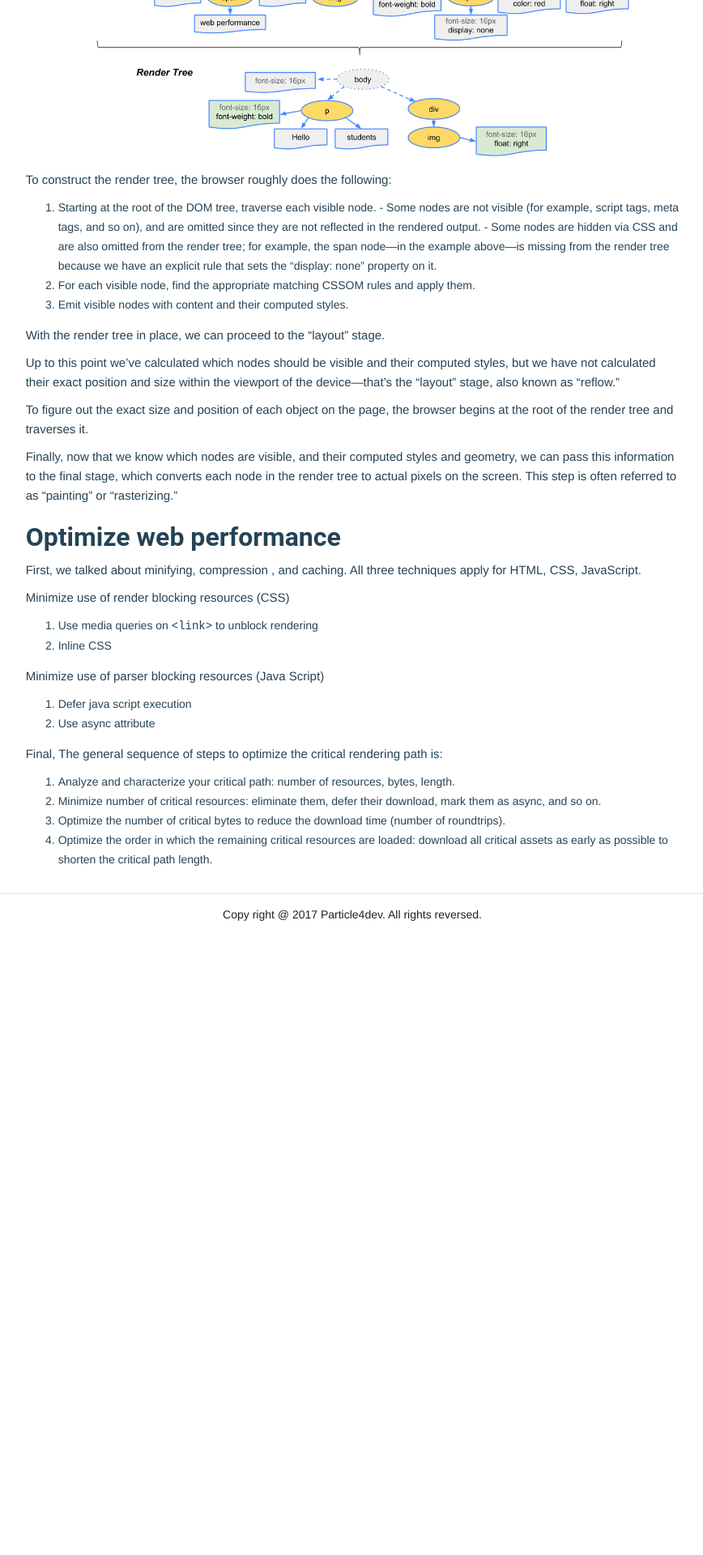
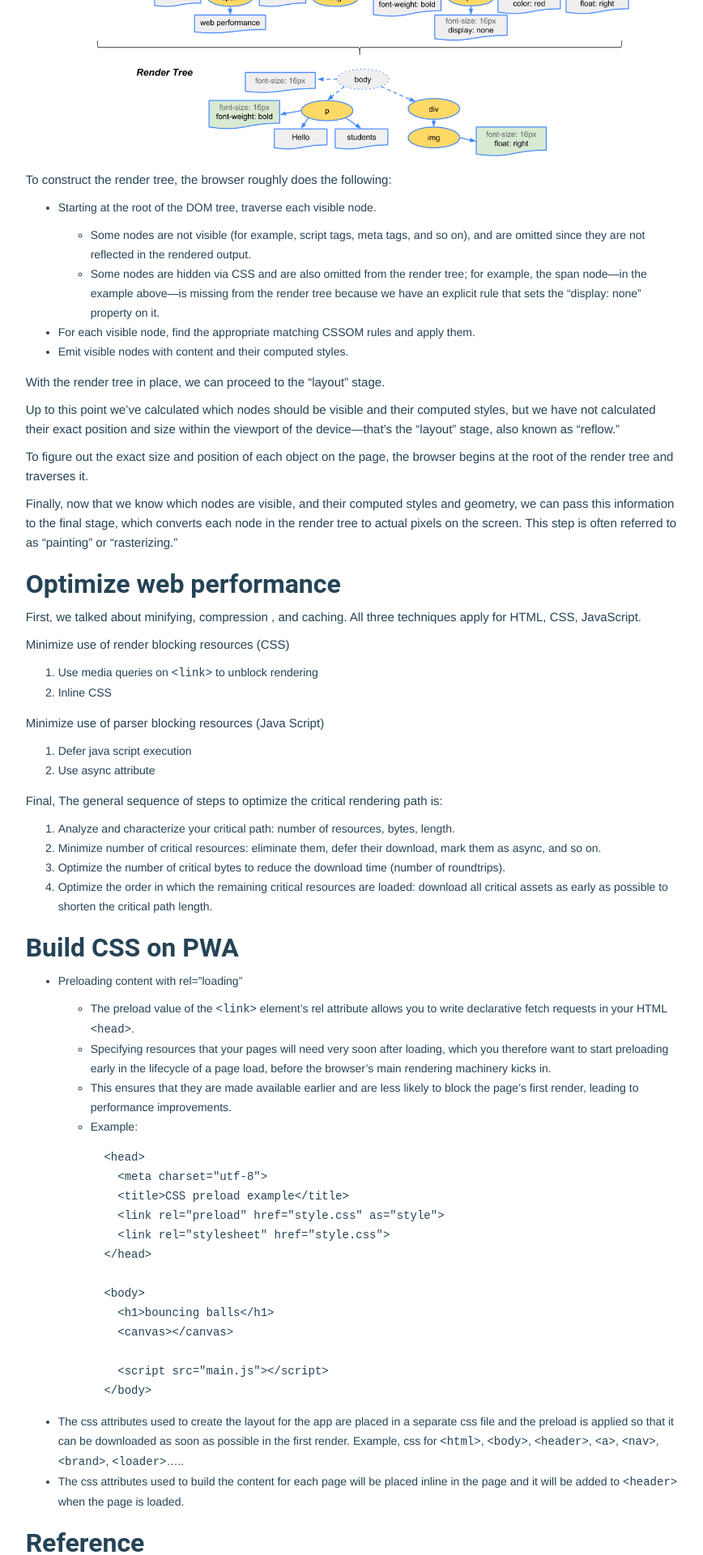
Before and after one commit to university-of-ant-solutions/development-standards.github.io, a Jekyll site: the page built from product-development-process/web-performance.md, in a window 1280 px wide. Shown: the part 2481-4401 px from the top of the page at 81% size, without its empty margins (205-1073 px from the left). Built offline with Jekyll 4.4.1, drawn with Linux system fonts in a browser that asks for light colours; some of the changed text lies outside the part shown.

Commit message:
Feature/152024210 create document about build css on pwa (#31)
* added design-flow into folder ui-design

* updated design-flow into folder ui-design

* add build CSS on PWA into Web Performance

* Update web-performance.md

* added Reference

````diff
--- a/product-development-process/web-performance.md
+++ b/product-development-process/web-performance.md
@@ -78,3 +78,39 @@ Final, The general sequence of steps to optimize the critical rendering path is:
   2. Minimize number of critical resources: eliminate them, defer their download, mark them as async, and so on.
   3. Optimize the number of critical bytes to reduce the download time (number of roundtrips).
   4. Optimize the order in which the remaining critical resources are loaded: download all critical assets as early as possible to shorten the critical path length.
+
+## Build CSS on PWA
+
+  - Preloading content with rel="loading"
+    - The preload value of the `<link>` element's rel attribute allows you to write declarative fetch requests in your HTML `<head>`.
+    - Specifying resources that your pages will need very soon after loading, which you therefore want to start preloading early in the lifecycle of a page load, before the browser's main rendering machinery kicks in.
+    - This ensures that they are made available earlier and are less likely to block the page's first render, leading to performance improvements.
+    - Example:
+        ```
+        <head>
+          <meta charset="utf-8">
+          <title>CSS preload example</title>
+          <link rel="preload" href="style.css" as="style">
+          <link rel="stylesheet" href="style.css">
+        </head>
+
+        <body>
+          <h1>bouncing balls</h1>
+          <canvas></canvas>
+
+          <script src="main.js"></script>
+        </body>
+        ```
+  - The css attributes used to create the layout for the app are placed in a separate css file and the preload is applied so that it can be downloaded as soon as possible in the first render. Example, css for `<html>`, `<body>`, `<header>`, `<a>`, `<nav>`, `<brand>`, `<loader>`.....
+  - The css attributes used to build the content for each page will be placed inline in the page and it will be added to `<header>` when the page is loaded.
+
+## Reference
+
+- https://classroom.udacity.com/courses/ud884
+- https://developers.google.com/web/fundamentals/performance/critical-rendering-path/
+- https://developers.google.com/web/fundamentals/performance/critical-rendering-path/constructing-the-object-model
+- https://developers.google.com/web/fundamentals/performance/critical-rendering-path/render-tree-construction
+- https://developers.google.com/web/fundamentals/performance/critical-rendering-path/render-blocking-css
+- https://developers.google.com/web/fundamentals/performance/critical-rendering-path/adding-interactivity-with-javascript
+- https://developers.google.com/web/fundamentals/performance/critical-rendering-path/optimizing-critical-rendering-path
+- https://developer.mozilla.org/en-US/docs/Web/HTML/Preloading_content
````
Also changed, not shown: other parts of product-development-process/web-performance.md (+3 -3 lines), product-development-process/pair-programming.md (+0 -2 lines).
